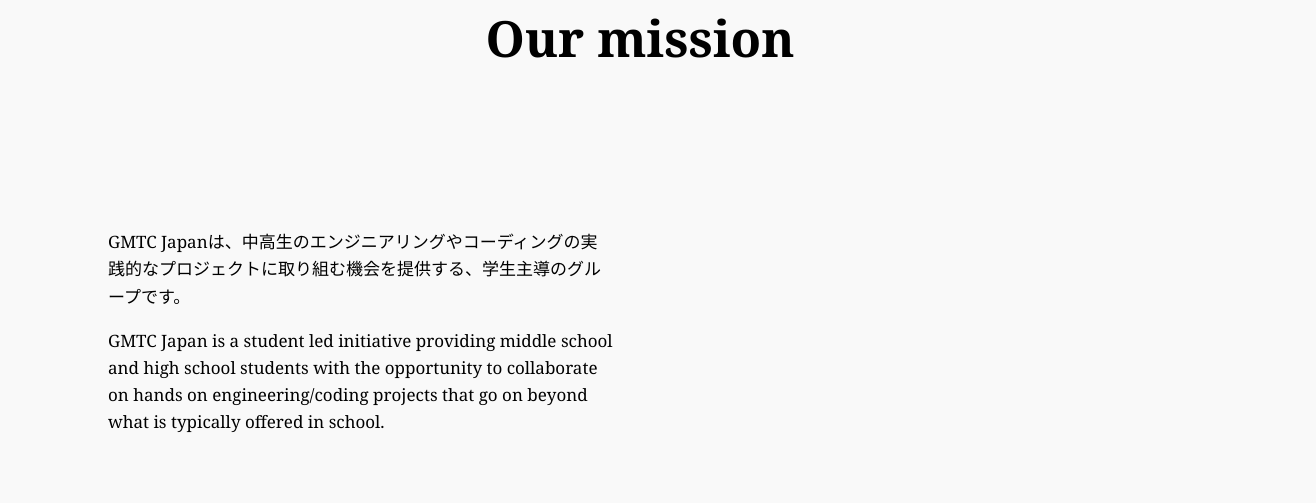
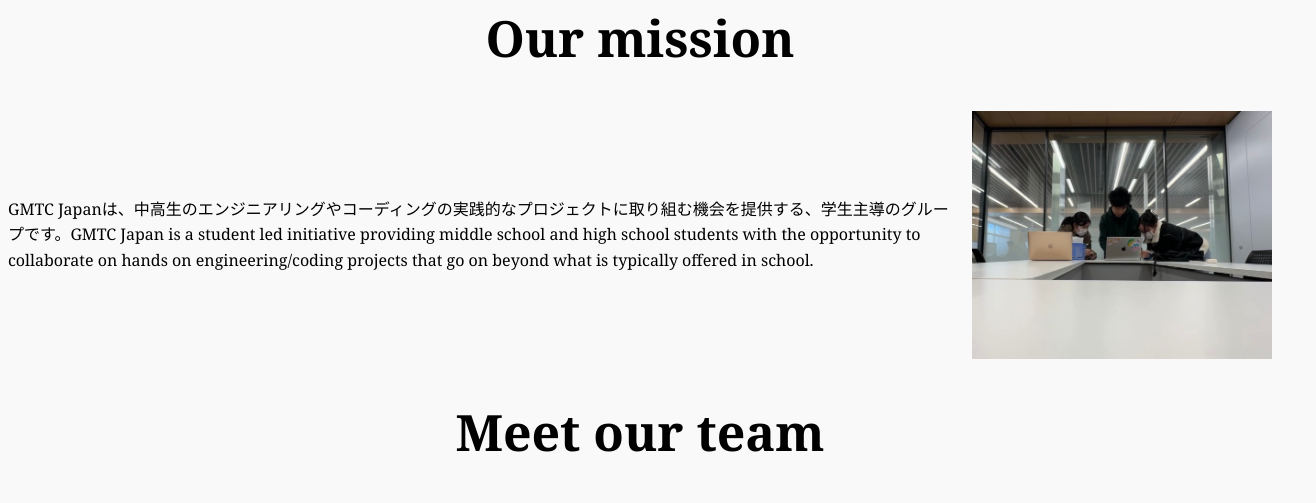
Before and after one commit to maria92835/gmtcjapan, a plain HTML site: page index.html in a window 1280 px wide. Shown: the part 1070-1573 px from the top of the page, 1316 px wide, since content can reach past the window. Drawn offline with Linux system fonts and the light colour scheme.

Commit message:
Update index.html

```diff
--- a/index.html
+++ b/index.html
@@ -83,9 +83,10 @@
         </div>
     </div>
         <h1 class="ourmission">Our mission</h1>
-            <div class="GMTCmissiontext"><p>GMTC Japanは、中高生のエンジニアリングやコーディングの実践的なプロジェクトに取り組む機会を提供する、学生主導のグループです。</p>
-            <p>GMTC Japan is a student led initiative providing middle school and high school students with the opportunity to collaborate on hands on engineering/coding projects that go on beyond what is typically offered in school. </p></div>
-            <img class="image-size" src="gmtcwork.jpg" alt="GMTC students coding" />
+         <div style="display: flex; align-items: center;">
+         <p style="margin-right: 20px;">GMTC Japanは、中高生のエンジニアリングやコーディングの実践的なプロジェクトに取り組む機会を提供する、学生主導のグループです。GMTC Japan is a student led initiative providing middle school and high school students with the opportunity to collaborate on hands on engineering/coding projects that go on beyond what is typically offered in school.</p>
+         <img src="gmtcwork.jpg" alt="GMTCstudents coding" style="width: 300px; height: auto;">
+    </div>
 
         <h1 class="meet">Meet our team</h1>
     <div class = "team-container">
```
